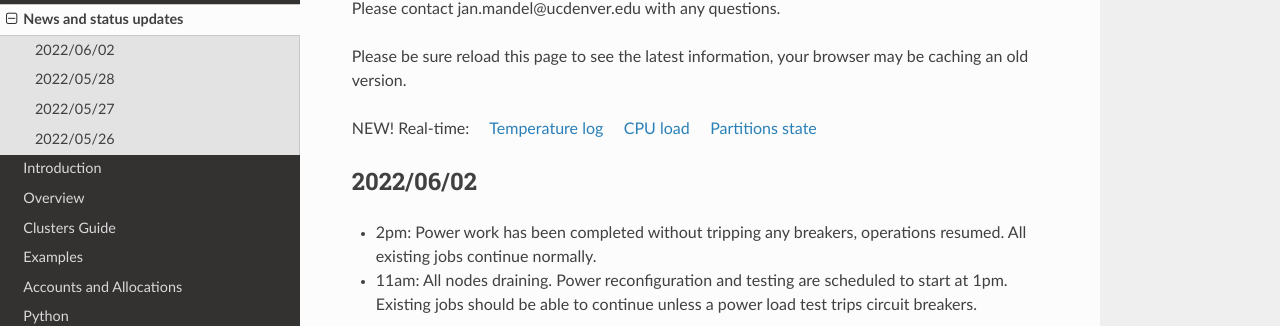
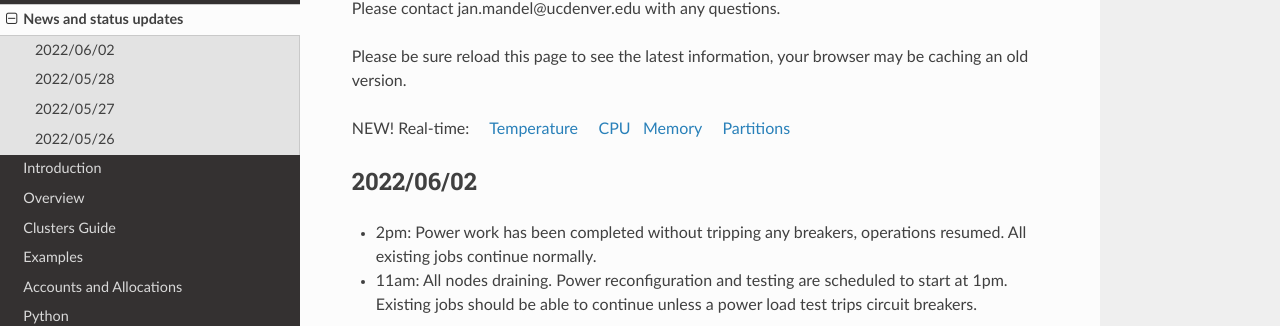
Before and after one commit to ccmucdenver/ccm-docs, an MkDocs documentation site: the page built from docs/updates.md, in a window 1280 px wide and 1161 px high. Shown: the part 163-489 px from the top of the window. Built offline with MkDocs 1.6.1, drawn with Linux system fonts in a browser that asks for light colours; nearby versions of some CDN libraries.

Commit message:
Update updates.md
real time links

```diff
--- a/docs/updates.md
+++ b/docs/updates.md
@@ -4,7 +4,7 @@ Please contact jan.mandel@ucdenver.edu with any questions.
 
 Please be sure reload this page to see the latest information, your browser may be caching an old version.
 
-NEW! Real-time:  &nbsp;  &nbsp; [Temperature log](https://demo.openwfm.org/web/alderaan/temp.txt) &nbsp; &nbsp; [CPU load](https://demo.openwfm.org/web/alderaan/load.txt) &nbsp; &nbsp; [Partitions state](https://demo.openwfm.org/web/alderaan/sinfo.txt)
+NEW! Real-time:  &nbsp;  &nbsp; [Temperature](https://demo.openwfm.org/web/alderaan/temp.txt) &nbsp; &nbsp; [CPU](https://demo.openwfm.org/web/alderaan/cpu.txt) &nbsp; [Memory](https://demo.openwfm.org/web/alderaan/mem.txt) &nbsp; &nbsp; [Partitions](https://demo.openwfm.org/web/alderaan/sinfo.txt)
 
 ## 2022/06/02
 
```
